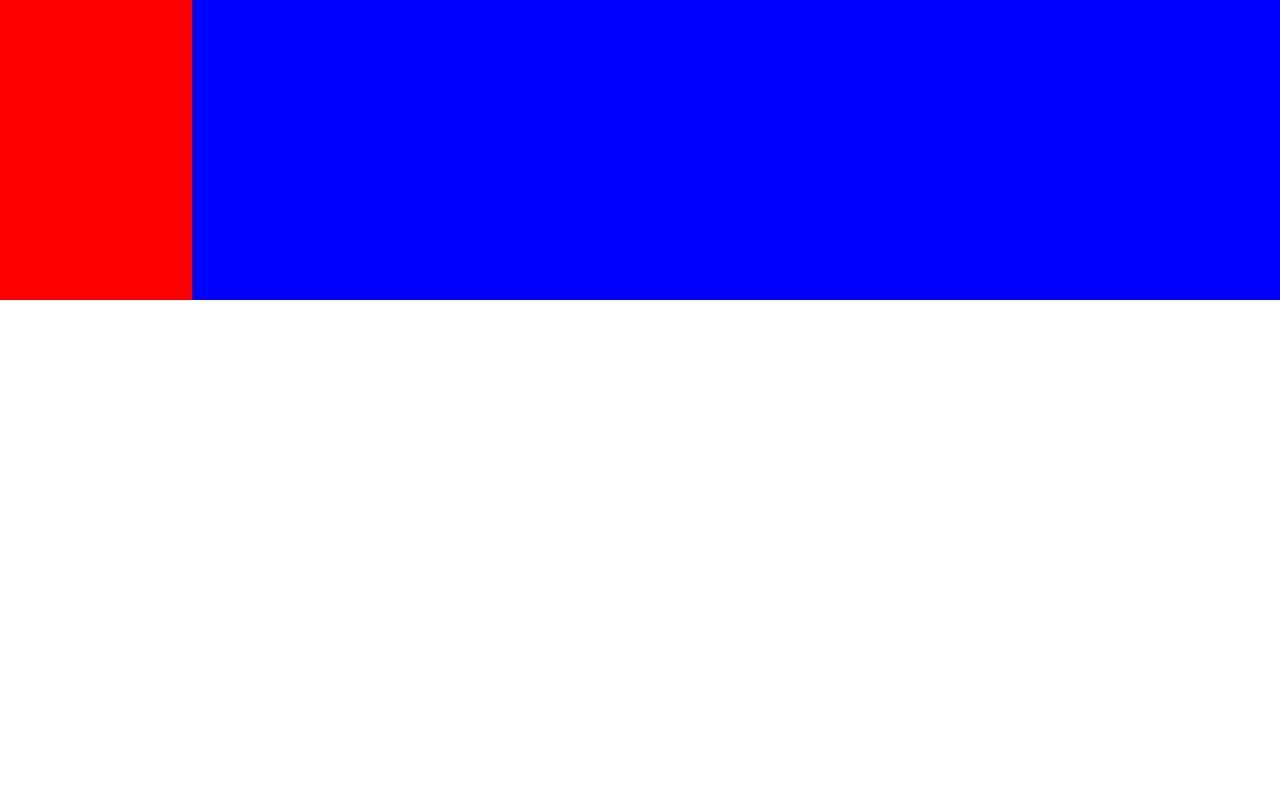
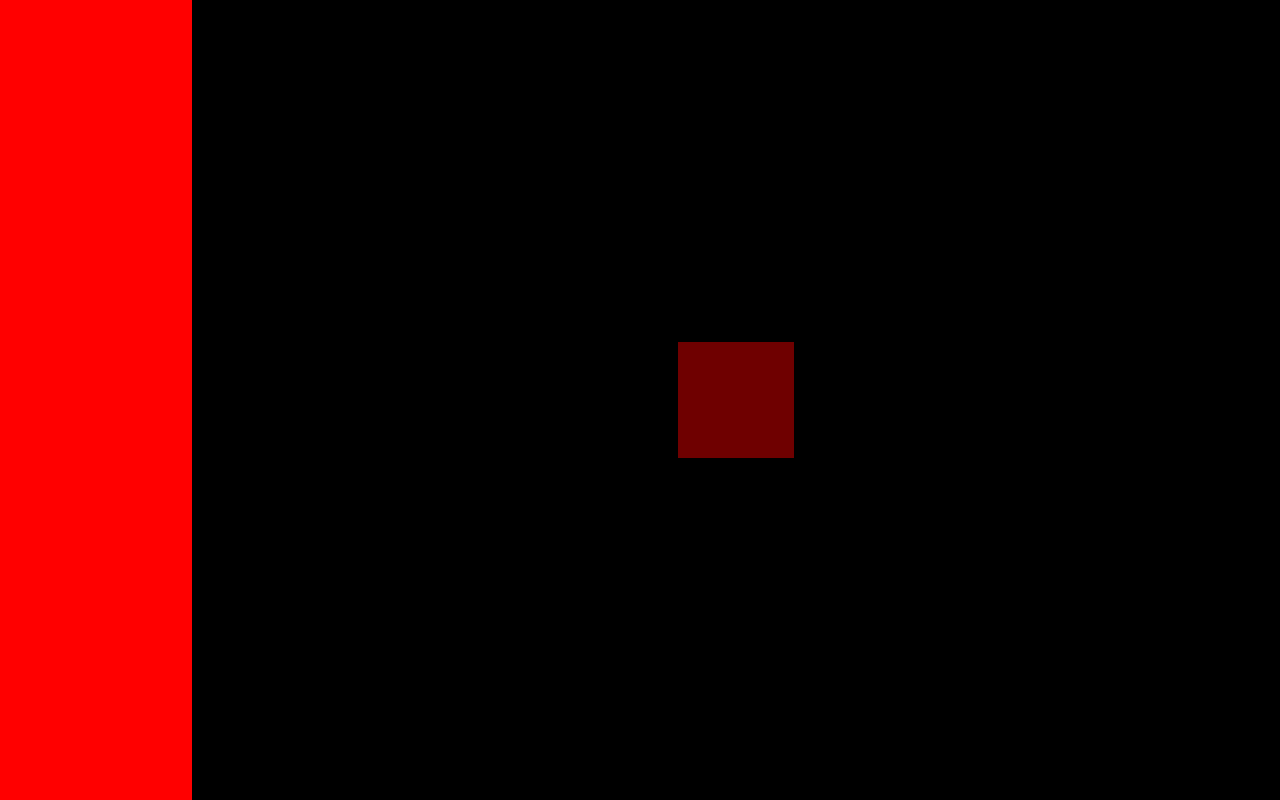
Before and after one commit to raybac38/Et_la_lumiere_fut, a website: page client/main.html in a window 1280 px wide. Drawn offline with nearby package versions, Linux system fonts and the light colour scheme.

Commit message:
Setup Express

```diff
--- a/client/main.html
+++ b/client/main.html
@@ -6,7 +6,7 @@
     <meta http-equiv="X-UA-Compatible" content="ie=edge">
     <title>Et la lumière fut !</title>
     <link rel="stylesheet" href="main_style.css">
-    <script src="main_script.js"></script>
+  <script type="module" src="main_script.js"></script>
   </head>
   <body>
     <div id="SidePanel"></div>
--- a/client/main_script.js
+++ b/client/main_script.js
@@ -1 +1,57 @@
+import * as THREE from './three/three.module.js';
+//import { generate_terrain_block } from './render_script/terrain';
+
 console.log("JS charger");
+
+// Setup de THREE JS
+
+var container = document.getElementById("Scene");
+
+const scene = new THREE.Scene();
+const camera = new THREE.PerspectiveCamera( 75, container.clientWidth / container.clientHeight,0.1, 1000);
+
+const renderer = new THREE.WebGL1Renderer();
+renderer.setSize( container.clientWidth, container.clientHeight );
+container.appendChild(renderer.domElement);
+
+///Limière
+
+const light = new THREE.AmbientLight(0xff0000, 0.5);
+scene.add(light);
+
+
+
+
+
+
+/// Hello world
+
+
+
+
+const geometry = new THREE.BoxGeometry( 1, 1, 1);
+const material = new THREE.MeshStandardMaterial({ color: 0xffffff });
+const cube = new THREE.Mesh( geometry, material );
+cube.name = "co";
+
+scene.add( cube );
+
+//scene.add = generate_terrain_block();
+
+camera.position.z = 5;
+
+
+/// Skybox
+
+
+/// Rendu
+
+function animate(){
+    requestAnimationFrame(animate);
+    console.log("Une nouvelle secne");
+    renderer.render(scene, camera);
+}
+
+animate();
+
+export { scene as SCENE}
--- a/client/main_style.css
+++ b/client/main_style.css
@@ -1,7 +1,7 @@
 #SidePanel {
     background-color: red;
-    width: 15%;
-    height: 300px;
+    width: 15vw;
+    height: 100vh;
     margin: 0px;
     padding: 0px;
     float: inline-start;
@@ -10,8 +10,8 @@
     background-color: blue;
     margin: 0px;
     padding: 0px;
-    width: 85%;
-    height: 300px;
+    width: 85vw;
+    height: 100vh;
     float: inline-end;
 }
 body{
--- /dev/null
+++ b/client/render_script/terrain.js
@@ -0,0 +1,36 @@
+
+import * as THREE from 'three';
+
+
+
+function generate_terrain_block()
+{
+    var geometry = new THREE.BufferGeometry();
+
+    var verticies = new Float32Array([
+        0.5, 0, 0.5,
+        0.5, 0, -0.5,
+        -0.5, 0, 0.5,
+        -0.5, 0, -0.5,
+
+        0.5, -10, 0.5,
+        0.5, -10, -0.5,
+        -0.5, -10, 0.5,
+        -0.5, -10, -0.5,
+    ])
+    var indices = [
+        3, 0, 1,
+        3, 2, 0,
+
+        7, 6, 4,
+        7, 4, 8
+    ]
+
+    geometry.setIndex(indices);
+    geometry.setAttribute('position', new THREE.BufferAttribute(verticies,3));
+    var material = new THREE.MeshBasicMaterial({color: 0x00ff00});
+    var mesh = new THREE.Mesh(geometry, material);
+    return mesh;
+}
+
+export {generate_terrain_block};
--- a/server.js
+++ b/server.js
@@ -2,6 +2,11 @@ const express = require('express')
 const path = require('path');
 const app = express()
 const port = 3000
+
+const threeDir = path.join(__dirname, 'chemin/vers/vos/fichiers/three');
+
+app.use('/three', express.static(threeDir));
+
 
 app.get('/', (req, res) => {
   res.sendFile(path.join(__dirname, 'client', 'main.html'));
```
